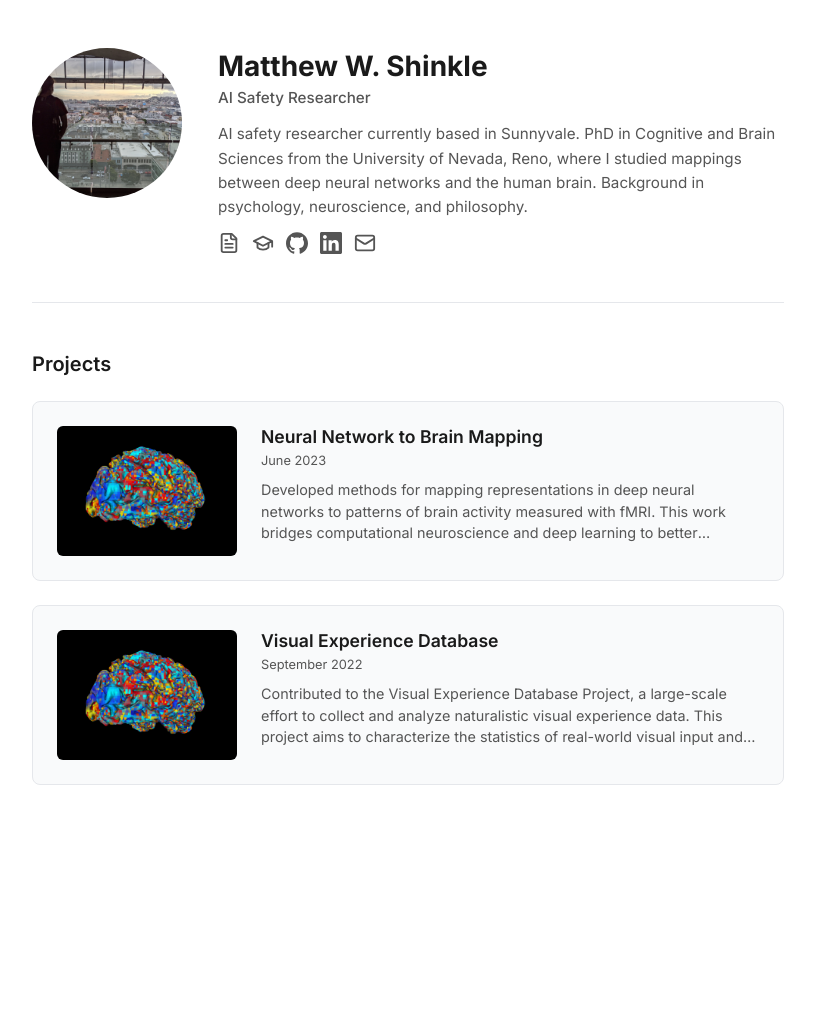
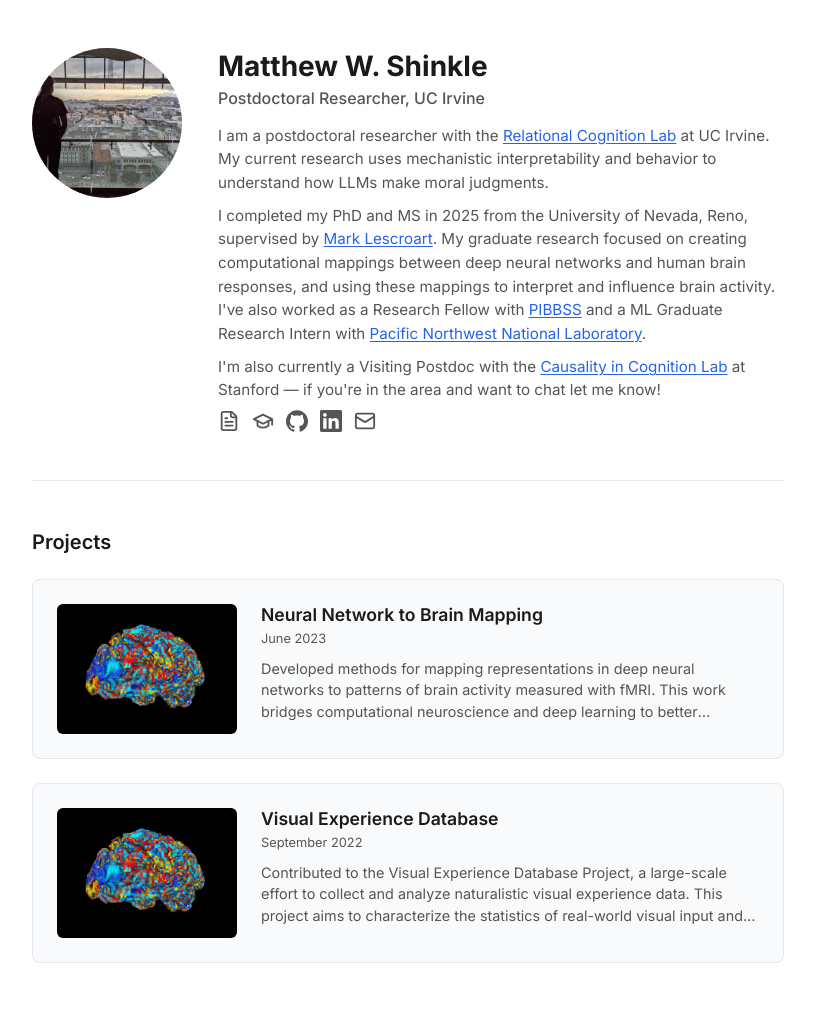
Before and after one commit to MShinkle/personal_website, a Jekyll site: the page built from index.html, in a window 1280 px wide. Shown: the whole page, without its empty margins (232-1047 px from the left). Built offline with Jekyll 4.4.1, drawn with Linux system fonts in a browser that asks for light colours; before the commit the page ends 900 px from its top, so only the background shows below that.

Commit message:
Update bio with current position and linked affiliations
Co-Authored-By: Claude Opus 4.6 (1M context) <noreply@anthropic.com>

```diff
--- a/_config.yml
+++ b/_config.yml
@@ -1,10 +1,5 @@
 title: Matthew W. Shinkle
-tagline: AI Safety Researcher
-bio: >-
-  AI safety researcher currently based in Sunnyvale. PhD in Cognitive and Brain
-  Sciences from the University of Nevada, Reno, where I studied mappings between
-  deep neural networks and the human brain. Background in psychology, neuroscience,
-  and philosophy.
+tagline: Postdoctoral Researcher, UC Irvine
 
 url: https://matthewshinkle.com
 baseurl: ""
--- a/assets/css/style.css
+++ b/assets/css/style.css
@@ -99,10 +99,26 @@ h1, h2, h3, h4 {
   margin-bottom: 0.75rem;
 }
 
-.intro-text > p {
-  margin-bottom: 0.75rem;
+.bio p {
+  margin-bottom: 0.6rem;
   font-size: 0.95rem;
   color: var(--color-text-secondary);
+  line-height: 1.55;
+}
+
+.bio p:last-child {
+  margin-bottom: 0;
+}
+
+.bio a {
+  color: var(--color-accent);
+  text-decoration: underline;
+  text-decoration-thickness: 1px;
+  text-underline-offset: 2px;
+}
+
+.bio a:hover {
+  color: var(--color-accent-hover);
 }
 
 /* Social icon links */
--- a/index.html
+++ b/index.html
@@ -7,7 +7,11 @@ title: Matthew W. Shinkle
   <div class="intro-text">
     <h1>{{ site.title }}</h1>
     <p class="tagline">{{ site.tagline }}</p>
-    <p>{{ site.bio }}</p>
+    <div class="bio">
+      <p>I am a postdoctoral researcher with the <a href="https://www.relcoglab.org/" target="_blank" rel="noopener">Relational Cognition Lab</a> at UC Irvine. My current research uses mechanistic interpretability and behavior to understand how LLMs make moral judgments.</p>
+      <p>I completed my PhD and MS in 2025 from the University of Nevada, Reno, supervised by <a href="https://piecesofmind.psyc.unr.edu/" target="_blank" rel="noopener">Mark Lescroart</a>. My graduate research focused on creating computational mappings between deep neural networks and human brain responses, and using these mappings to interpret and influence brain activity. I've also worked as a Research Fellow with <a href="https://princint.ai/programs/fellowship/" target="_blank" rel="noopener">PIBBSS</a> and a ML Graduate Research Intern with <a href="https://www.pnnl.gov/" target="_blank" rel="noopener">Pacific Northwest National Laboratory</a>.</p>
+      <p>I'm also currently a Visiting Postdoc with the <a href="https://cicl.stanford.edu/member/tobias_gerstenberg/" target="_blank" rel="noopener">Causality in Cognition Lab</a> at Stanford — if you're in the area and want to chat let me know!</p>
+    </div>
     <nav class="social-links" aria-label="Social links">
       {% for link in site.social %}
       <a href="{{ link.url }}" title="{{ link.name }}"
```
